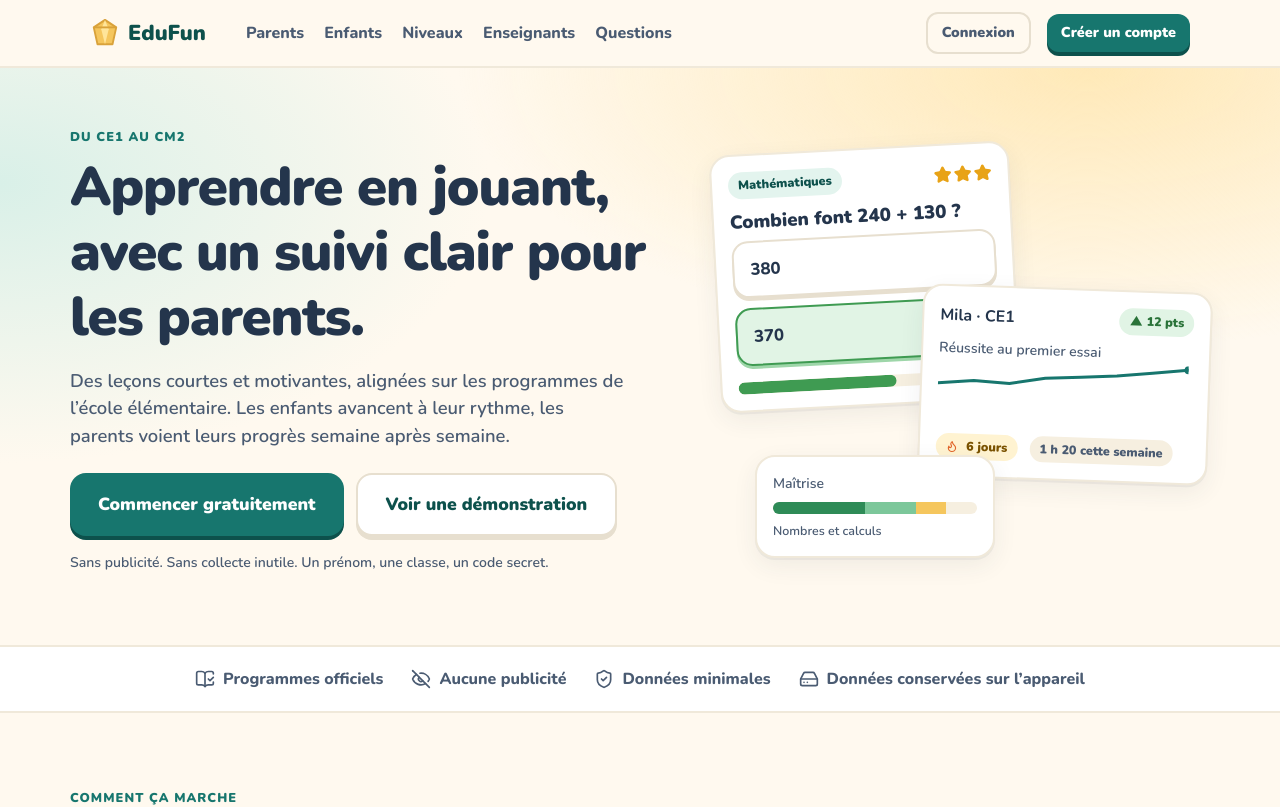
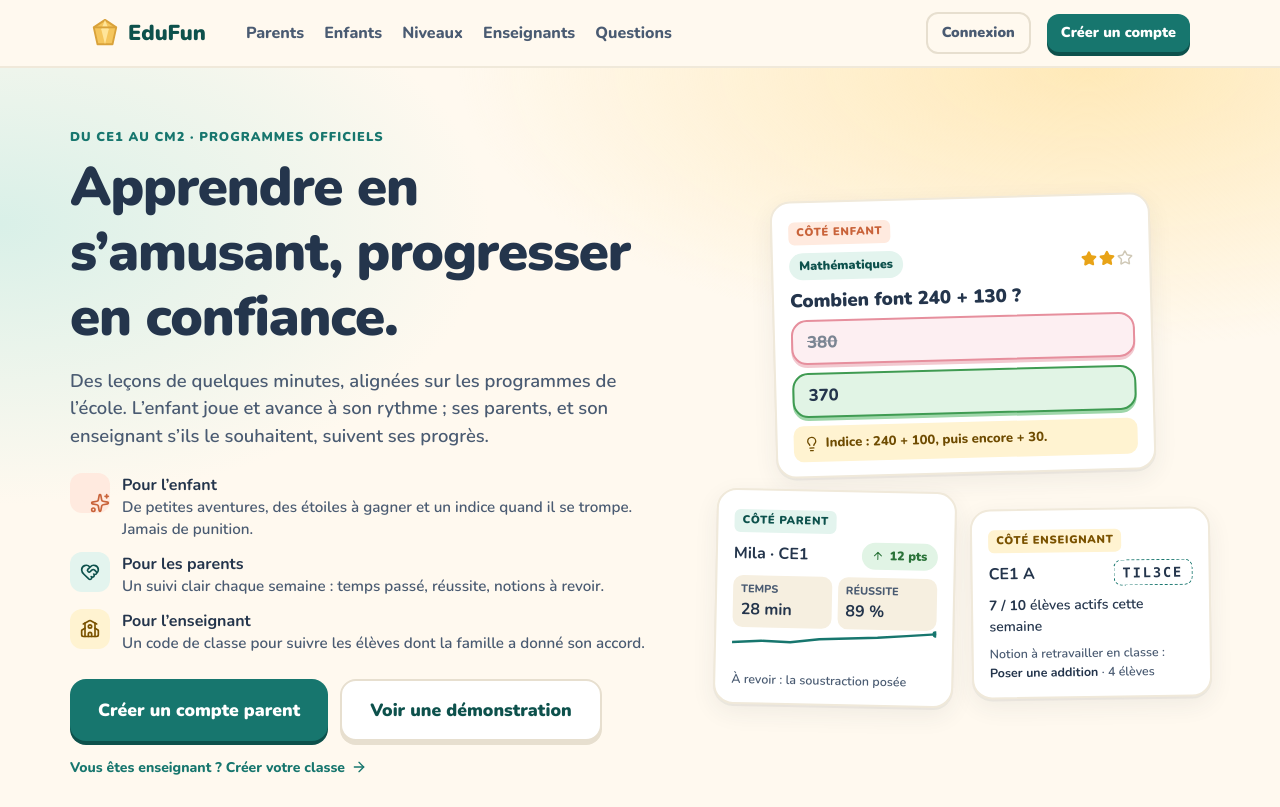
Before and after one commit to edgardreux-jpg/my-project, a React (Vite) app: page /#/ in a window 1280 px wide. Shown: the top 807 px of the page. Built offline with nearby package versions, Linux system fonts and the light colour scheme.

Commit message:
Accueil : bloc d'ouverture pour enfants, parents et enseignants ; textes sur les donnees mis a jour
Co-Authored-By: Claude Opus 5.5 <noreply@anthropic.com>
Claude-Session: https://claude.ai/code/session_0177XKGszcFA5Cb1ZMorPMqb

```diff
--- a/src/pages/Landing.tsx
+++ b/src/pages/Landing.tsx
@@ -1,6 +1,6 @@
 import type React from 'react'
 import { Link, useNavigate } from 'react-router-dom'
-import { ShieldCheck, BookOpenCheck, EyeOff, HardDrive, LineChart as LC } from 'lucide-react'
+import { ShieldCheck, BookOpenCheck, EyeOff, Coffee, LineChart as LC, Sparkles, HeartHandshake, School, ArrowRight, ArrowUp, Lightbulb } from 'lucide-react'
 import { Logo, Spark } from '../components/common'
 import { Ico, Stars } from '../components/Icon'
 import { LEVELS, SOURCES, levelStats } from '../lib/curriculum'
@@ -28,34 +28,47 @@ export default function Landing() {
 
       <section className="hero"><div className="in">
         <div>
-          <span className="eyebrow">Du CE1 au CM2</span>
-          <h1 className="h-xl">Apprendre en jouant, avec un suivi clair pour les parents.</h1>
-          <p className="lead mt16">Des leçons courtes et motivantes, alignées sur les programmes de l’école élémentaire. Les enfants avancent à leur rythme, les parents voient leurs progrès semaine après semaine.</p>
+          <span className="eyebrow">Du CE1 au CM2 · programmes officiels</span>
+          <h1 className="h-xl">Apprendre en s’amusant, progresser en confiance.</h1>
+          <p className="lead mt16">Des leçons de quelques minutes, alignées sur les programmes de l’école. L’enfant joue et avance à son rythme ; ses parents, et son enseignant s’ils le souhaitent, suivent ses progrès.</p>
+          <ul className="who mt24">
+            <li><span className="who-ic kid"><Sparkles size={20} /></span><div><b>Pour l’enfant</b><span>De petites aventures, des étoiles à gagner et un indice quand il se trompe. Jamais de punition.</span></div></li>
+            <li><span className="who-ic par"><HeartHandshake size={20} /></span><div><b>Pour les parents</b><span>Un suivi clair chaque semaine : temps passé, réussite, notions à revoir.</span></div></li>
+            <li><span className="who-ic tea"><School size={20} /></span><div><b>Pour l’enseignant</b><span>Un code de classe pour suivre les élèves dont la famille a donné son accord.</span></div></li>
+          </ul>
           <div className="wrap mt24">
-            <Link className="btn lg" to={cta}>Commencer gratuitement</Link>
+            <Link className="btn lg" to={cta}>Créer un compte parent</Link>
             <button className="btn lg ghost" onClick={async () => { await loginDemo(); nav('/parent') }}>Voir une démonstration</button>
           </div>
-          <p className="small muted mt16">Sans publicité. Sans collecte inutile. Un prénom, une classe, un code secret.</p>
+          <Link to="/enseignant/inscription" className="small mt16" style={{ display: 'inline-flex', alignItems: 'center', gap: 6 }}>Vous êtes enseignant ? Créer votre classe <ArrowRight size={16} /></Link>
         </div>
+
         <div className="hero-art" aria-hidden="true">
-          <div className="a" style={{ left: 0, top: 10, width: 300, transform: 'rotate(-3deg)' }}>
-            <div className="row"><span className="pill teal">Mathématiques</span><span className="grow" /><Stars n={3} size={18} /></div>
-            <h3 style={{ margin: '12px 0 8px' }}>Combien font 240 + 130 ?</h3>
+          <div className="a a-kid">
+            <span className="role kid">Côté enfant</span>
+            <div className="row mt8"><span className="pill teal">Mathématiques</span><span className="grow" /><Stars n={2} size={16} /></div>
+            <h3 style={{ margin: '10px 0 8px' }}>Combien font 240 + 130 ?</h3>
             <div className="opts">
-              <div className="opt">380</div><div className="opt ok">370</div>
+              <div className="opt ko" style={{ opacity: .6, textDecoration: 'line-through' }}>380</div>
+              <div className="opt ok">370</div>
             </div>
-            <div className="bar mt16"><i style={{ width: '60%', background: 'var(--green)' }} /></div>
+            <div className="hint mt8"><Lightbulb size={16} /> Indice : 240 + 100, puis encore + 30.</div>
           </div>
-          <div className="a" style={{ right: 0, top: 150, width: 290, transform: 'rotate(2deg)' }}>
-            <div className="row"><b>Mila · CE1</b><span className="grow" /><span className="pill green">▲ 12 pts</span></div>
-            <div className="small muted mt8">Réussite au premier essai</div>
-            <Spark values={[52, 58, 55, 66, 70, 74, 81, 88]} w={250} h={60} />
-            <div className="row mt8"><span className="pill gold"><Ico e="🔥" /> 6 jours</span><span className="pill">1 h 20 cette semaine</span></div>
+          <div className="a a-par">
+            <span className="role par">Côté parent</span>
+            <div className="row mt8" style={{ gap: 8 }}><b style={{ whiteSpace: 'nowrap' }}>Mila · CE1</b><span className="grow" /><span className="pill green" style={{ whiteSpace: 'nowrap' }}><ArrowUp size={12} /> 12 pts</span></div>
+            <div className="mini3 mt8">
+              <div><small>Temps</small><b>28 min</b></div>
+              <div><small>Réussite</small><b>89 %</b></div>
+            </div>
+            <Spark values={[52, 58, 55, 66, 70, 74, 81, 88]} w={250} h={44} />
+            <div className="tiny muted">À revoir : la soustraction posée</div>
           </div>
-          <div className="a" style={{ left: 40, bottom: 0, width: 240 }}>
-            <div className="small muted">Maîtrise</div>
-            <div className="stack-bar mt8"><i style={{ width: '45%', background: '#2E8B57' }} /><i style={{ width: '25%', background: '#7CC79A' }} /><i style={{ width: '15%', background: '#F5C65D' }} /></div>
-            <div className="tiny muted mt8">Nombres et calculs</div>
+          <div className="a a-tea">
+            <span className="role tea">Côté enseignant</span>
+            <div className="row mt8"><b>CE1 A</b><span className="grow" /><span className="code">TIL3CE</span></div>
+            <div className="small mt8"><b>7 / 10</b> élèves actifs cette semaine</div>
+            <div className="tiny muted mt8">Notion à retravailler en classe :<br /><b style={{ color: 'var(--ink)' }}>Poser une addition</b> · 4 élèves</div>
           </div>
         </div>
       </div></section>
@@ -63,8 +76,8 @@ export default function Landing() {
       <div className="trust">
         <span><BookOpenCheck size={20} /> Programmes officiels</span>
         <span><EyeOff size={20} /> Aucune publicité</span>
-        <span><ShieldCheck size={20} /> Données minimales</span>
-        <span><HardDrive size={20} /> Données conservées sur l’appareil</span>
+        <span><ShieldCheck size={20} /> Données réservées à la famille</span>
+        <span><Coffee size={20} /> Pauses proposées, pas d’achat intégré</span>
       </div>
 
       <section className="section" id="comment"><div className="in">
@@ -138,12 +151,12 @@ export default function Landing() {
 
       <section className="section" id="faq"><div className="in faq" style={{ maxWidth: 760 }}>
         <h2 className="h-lg mb16">Questions fréquentes</h2>
-        <details><summary>Quelles données sont collectées ?</summary><p>Un prénom ou pseudo, une classe et la progression dans les leçons. Dans cette version, tout est conservé sur l’appareil, rien n’est transmis.</p></details>
+        <details><summary>Quelles données sont collectées ?</summary><p>Un prénom ou pseudo, une classe et la progression dans les leçons, rien de plus. Ces données sont enregistrées sur un serveur sécurisé et ne sont visibles que par le compte parent, et par l’enseignant si le parent a saisi son code de classe.</p></details>
         <details><summary>Mon enfant peut-il accéder à l’espace parent ?</summary><p>Non sans le mot de passe du compte. Le profil enfant s’ouvre avec un code secret à 4 chiffres.</p></details>
         <details><summary>Est-ce conforme aux programmes ?</summary><p>Les leçons suivent les thèmes des programmes officiels de l’élémentaire. EduFun est un complément et ne remplace pas l’école ni une évaluation.</p></details>
         <details><summary>Que se passe-t-il si mon enfant se trompe ?</summary><p>Il reçoit un indice et une seconde chance. S’il se trompe encore, l’explication s’affiche et l’exercice revient plus tard.</p></details>
         <details><summary>Peut-on suivre plusieurs enfants ?</summary><p>Oui, avec un profil par enfant et une vue d’ensemble pour la famille.</p></details>
-        <details><summary>Les données sont-elles synchronisées entre appareils ?</summary><p>Pas encore. Elles restent sur l’appareil utilisé. Vous pouvez exporter la progression d’un enfant.</p></details>
+        <details><summary>Les données sont-elles synchronisées entre appareils ?</summary><p>Oui. En vous connectant avec le même compte, vous retrouvez la progression sur tous vos appareils. Vous pouvez aussi exporter la progression d’un enfant.</p></details>
       </div></section>
 
       <footer className="footer"><div className="in">
--- a/src/pages/Privacy.tsx
+++ b/src/pages/Privacy.tsx
@@ -10,8 +10,8 @@ export default function Privacy() {
         <h1 className="h-lg">Confidentialité et programmes</h1>
         <div className="card col"><h3>Les données de vos enfants</h3>
           <p>EduFun ne demande qu’un prénom ou un pseudo, une classe et un code secret. Pas de nom de famille, pas de photo, pas de publicité, pas de suivi à des fins commerciales.</p>
-          <p>Dans cette version, toutes les données (compte, profils, progression) sont enregistrées dans le navigateur de cet appareil. Elles ne sont envoyées nulle part. Vous pouvez exporter ou supprimer le profil d’un enfant depuis l’espace parent.</p>
-          <p>Le mot de passe parent est transformé par une empreinte (SHA-256 salée) avant d’être enregistré sur l’appareil. Un hébergement avec synchronisation entre appareils est prévu : il fera l’objet d’une information claire avant toute activation.</p></div>
+          <p>Le compte, les profils et la progression sont enregistrés sur un serveur sécurisé (Supabase), pour être retrouvés sur tous vos appareils. Seul le compte parent y a accès, ainsi que l’enseignant d’une classe que le parent a rejointe. Vous pouvez exporter ou supprimer le profil d’un enfant depuis l’espace parent. La démonstration, elle, reste dans le navigateur de l’appareil.</p>
+          <p>Le mot de passe est géré par le service de connexion et n’est jamais stocké en clair. Le code parent à 4 chiffres est enregistré sous forme d’empreinte (SHA-256 salée).</p></div>
         <div className="card col"><h3>Classes et enseignants</h3>
           <p>Un enfant n’est rattaché à une classe que si son parent saisit le code donné par l’enseignant. L’enseignant voit alors le pseudo, le niveau et la progression de l’enfant (temps passé, réussite, leçons, notions à consolider), jamais son code secret ni les données des autres enfants de la famille. Le parent peut quitter la classe à tout moment depuis la fiche de l’enfant ; l’enseignant peut aussi retirer un élève ou supprimer la classe.</p></div>
         <div className="card col"><h3>Un usage sain</h3>
--- a/src/styles/app.css
+++ b/src/styles/app.css
@@ -483,3 +483,41 @@ html:is([data-theme=cm1],[data-theme=cm2]) .today .btn{box-shadow:none}
   .top nav a{white-space:nowrap;font-size:.9rem;padding:6px 0}
   .section{scroll-margin-top:110px}
 }
+
+/* Accueil : bloc d'ouverture pour enfants, parents et enseignants */
+.who{list-style:none;margin:0;padding:0;display:flex;flex-direction:column;gap:12px}
+.who li{display:flex;gap:12px;align-items:flex-start}
+.who li div{display:flex;flex-direction:column}
+.who li b{font-size:1rem}.who li span{color:var(--ink2);font-size:.95rem;line-height:1.4}
+.who-ic{width:40px;height:40px;border-radius:12px;display:grid;place-items:center;flex:none}
+.who-ic.kid{background:var(--coral-s);color:var(--coral-d)}
+.who-ic.par{background:var(--teal-s);color:var(--teal-d)}
+.who-ic.tea{background:var(--gold-s);color:#7A5200}
+.hero-art{height:500px}
+.hero-art .a{padding:16px 16px 14px}
+.a-kid{left:0;top:0;width:300px;transform:rotate(-2deg)}
+.a-par{right:0;top:150px;width:280px;transform:rotate(1.5deg)}
+.a-tea{left:30px;bottom:0;width:260px;transform:rotate(-1deg)}
+.role{display:inline-block;font-size:.7rem;font-weight:900;text-transform:uppercase;letter-spacing:.06em;padding:3px 8px;border-radius:6px}
+.role.kid{background:var(--coral-s);color:var(--coral-d)}.role.par{background:var(--teal-s);color:var(--teal-d)}.role.tea{background:var(--gold-s);color:#7A5200}
+.hero-art .hint{display:flex;gap:6px;align-items:center;background:var(--gold-s);color:#6E4B00;border-radius:10px;padding:8px 10px;font-size:.82rem;font-weight:800}
+.hero-art .opts{gap:8px}.hero-art .opt{min-height:44px;padding:8px 14px}
+.mini3{display:grid;grid-template-columns:repeat(3,minmax(0,1fr));gap:6px}
+.mini3 div{background:var(--bg2);border-radius:10px;padding:6px 8px;display:flex;flex-direction:column}
+.mini3 small{font-size:.68rem;font-weight:800;color:var(--ink2);text-transform:uppercase}.mini3 b{font-size:1rem}
+.hero-art .code{font-family:ui-monospace,Menlo,monospace;font-weight:900;letter-spacing:.14em;border:1.5px dashed var(--teal);border-radius:8px;padding:2px 8px;font-size:.85rem}
+@media (max-width:900px){
+  .hero-art{height:auto;display:flex;flex-direction:column;gap:14px}
+  .hero-art .a{position:static;width:auto;transform:none}
+}
+.who{margin:24px 0 0}
+/* Trois cartes sans chevauchement : enfant en haut, parent et enseignant côte à côte */
+.hero-art{height:auto;display:grid;grid-template-columns:repeat(2,minmax(0,1fr));gap:16px;align-items:start}
+.hero-art .a{position:static;width:auto}
+.a-kid{grid-column:1 / -1;max-width:380px;justify-self:center;width:100%!important;transform:rotate(-1.5deg)}
+.a-par{transform:rotate(1.2deg)}
+.a-tea{transform:rotate(-.8deg);margin-top:18px}
+@media (max-width:900px){.hero-art{grid-template-columns:1fr}.hero-art .a{transform:none!important;margin:0;max-width:none}}
+.mini3{grid-template-columns:repeat(2,minmax(0,1fr))}.mini3 b{white-space:nowrap}
+.a-par svg.spark,.a-par svg{max-width:100%}
+.a-par svg{height:auto}
```
